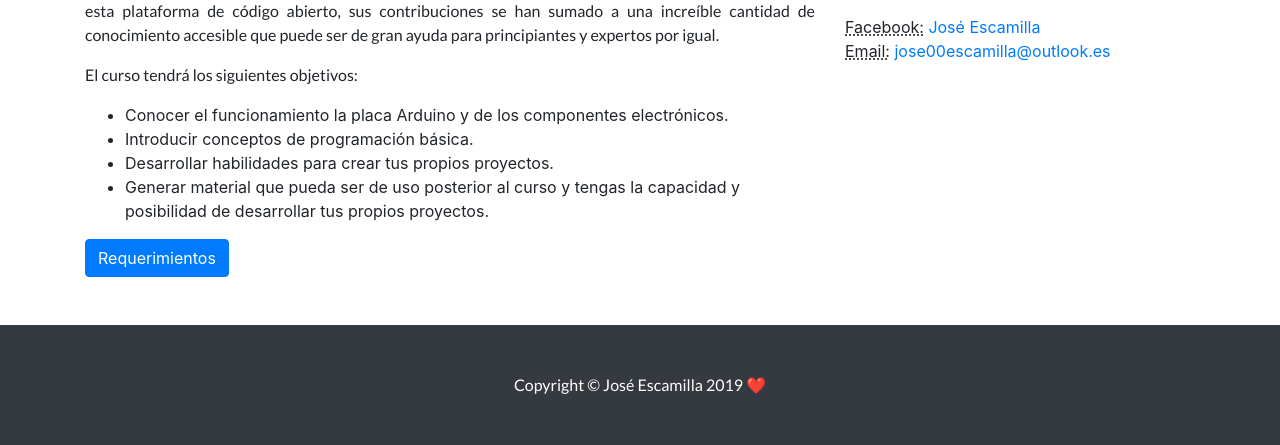
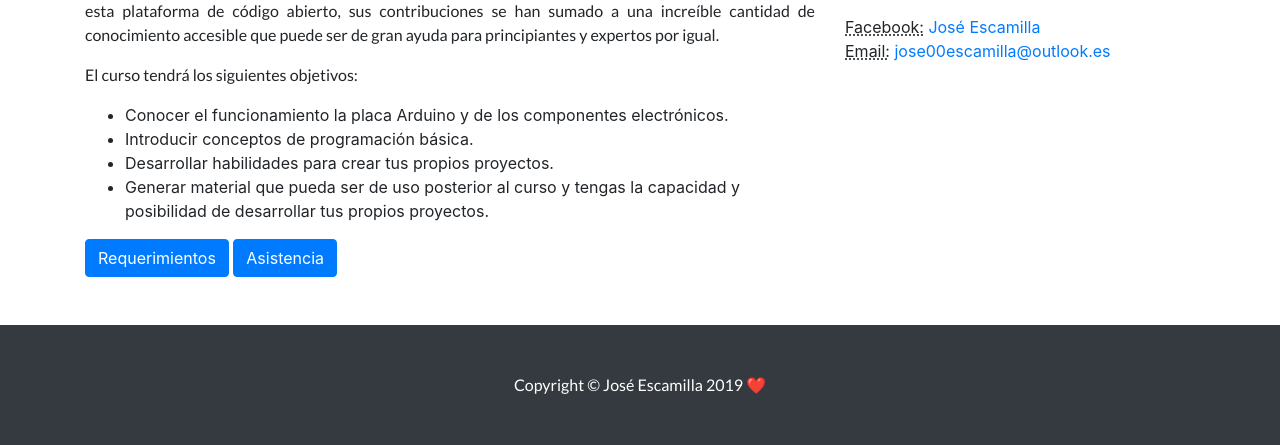
Before and after one commit to Jose-Escamilla/Pagina-Arduino, a Flask app: page / in a window 1280 px wide. Shown: the part 604-1049 px from the top of the page. Run offline with Flask 2, Linux system fonts and the light colour scheme; some libraries are stand-ins or nearby versions.

Commit message:
Update index.html
se agrego el botón de asistencia para los alumnos

```diff
--- a/templates/index.html
+++ b/templates/index.html
@@ -17,6 +17,7 @@
             </ul>
           </p>
           <a href="{{ base_url }}/static/assets/Arduino primeros pasos.pdf" target="_blank"><button type="button" class="btn btn-primary">Requerimientos</button></a>
+          <a href="https://forms.gle/Y9M4bfKTDfT6phG56" target="_blank"><button type="button" class="btn btn-primary">Asistencia</button></a>
         </div>
         <div class="col-md-4 mb-5">
           <h2>Contacto</h2>
```
